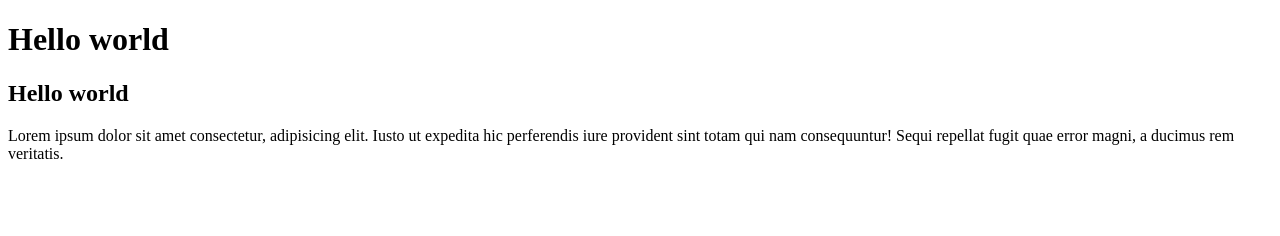
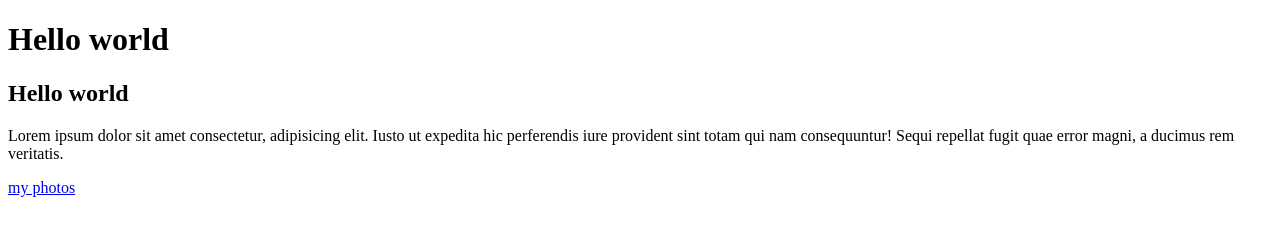
Before and after one commit to RohitAmdahl/Passion-Photography, a plain HTML site: page index.html in a window 1280 px wide. Drawn offline with Linux system fonts and the light colour scheme.

Commit message:
Update index.html

```diff
--- a/index.html
+++ b/index.html
@@ -10,6 +10,7 @@
     <h1> Hello world </h1>
     <h2>Hello world </h2>
     <p>Lorem ipsum dolor sit amet consectetur, adipisicing elit. Iusto ut expedita hic perferendis iure provident sint totam qui nam consequuntur! Sequi repellat fugit quae error magni, a ducimus rem veritatis.</p>
+    <a href="#">my photos</a>
 
 </body>
 </html>
```
